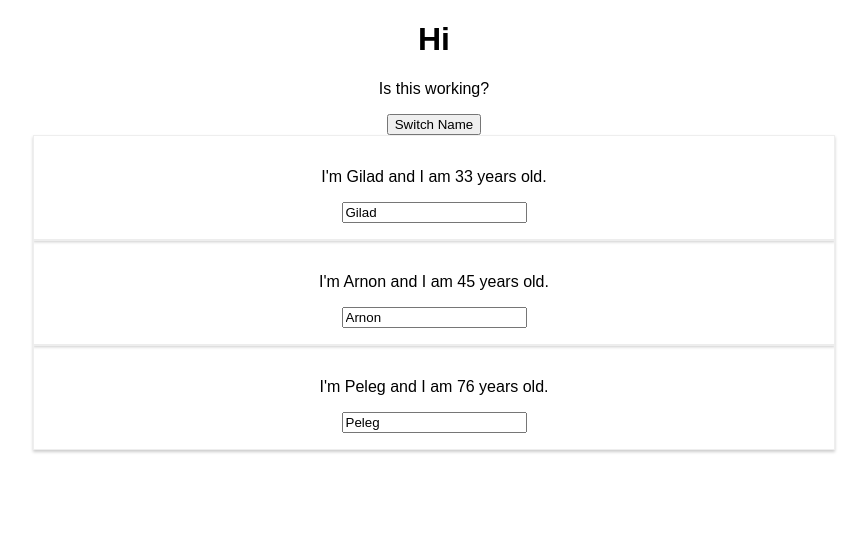
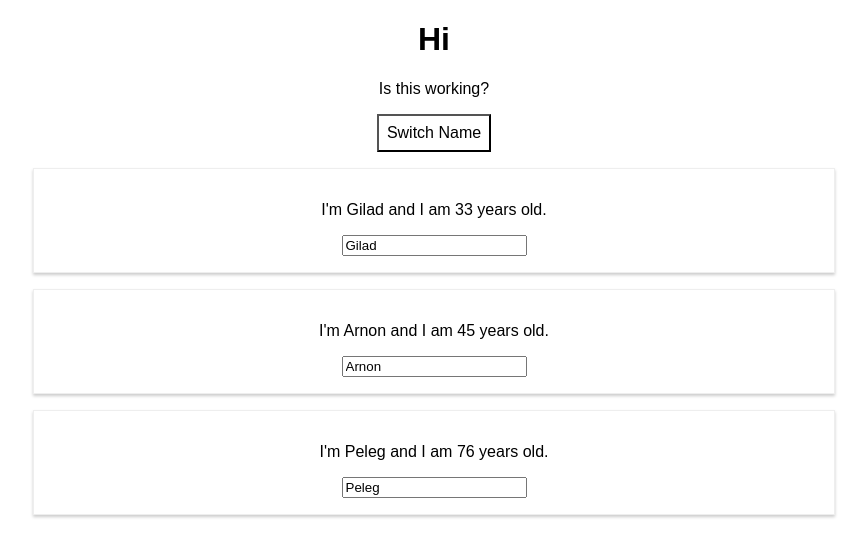
Before and after one commit to Gilad-Gur-Andelman/REACT-UDEMY, a React (Create React App) app: page / in a window 1280 px wide. Shown: the top 556 px of the page, without its empty margins (206-1073 px from the left). Built offline with nearby package versions, Linux system fonts and the light colour scheme.

Commit message:
add inline css for button

```diff
--- a/src/App.js
+++ b/src/App.js
@@ -32,11 +32,23 @@ class App extends Component {
   }
 
   render() {
+
+    const style = {
+      backgroundColor: 'white',
+      font: 'inherit',
+      border: '1x solid blue',
+      padding: '8px',
+      cursor: 'pointer'
+    }
+
     return (
       <div className="App">
         <h1>Hi</h1>
         <p>Is this working?</p>
-        <button onClick={() => this.switchNameHandler('Gilad Gur :)')}>Switch Name</button>
+        <button
+          style={style}
+          onClick={() => this.switchNameHandler('Gilad Gur :)')}>Switch Name
+        </button>
         <Person
           name={this.state.persons[0].name}
           age={this.state.persons[0].age} />
--- a/src/Person/Person.css
+++ b/src/Person/Person.css
@@ -1,6 +1,6 @@
 .Person {
     width: 60%;
-    margin: auto;
+    margin: 16px auto;
     border: 1px solid #eee;
     box-shadow: 0 2px 3px #ccc;
     padding: 16px;
```
